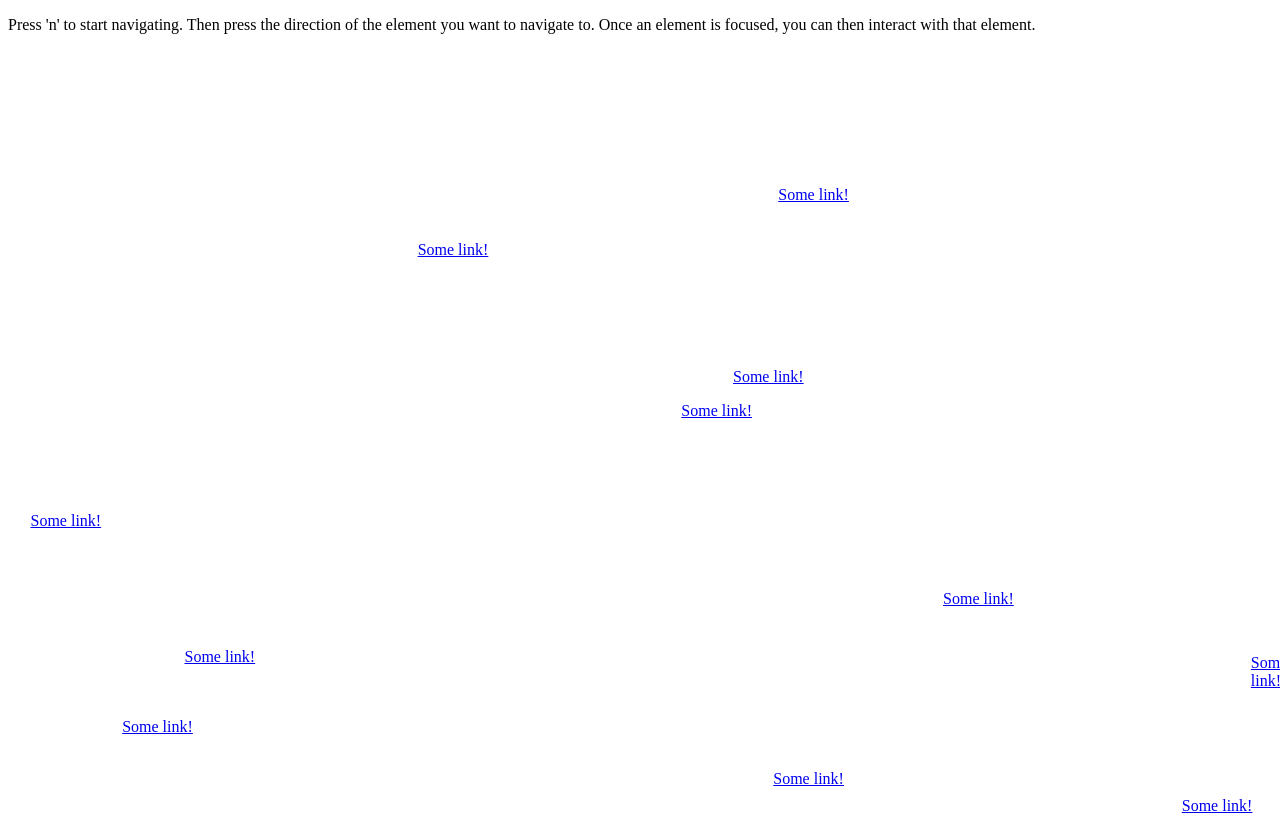
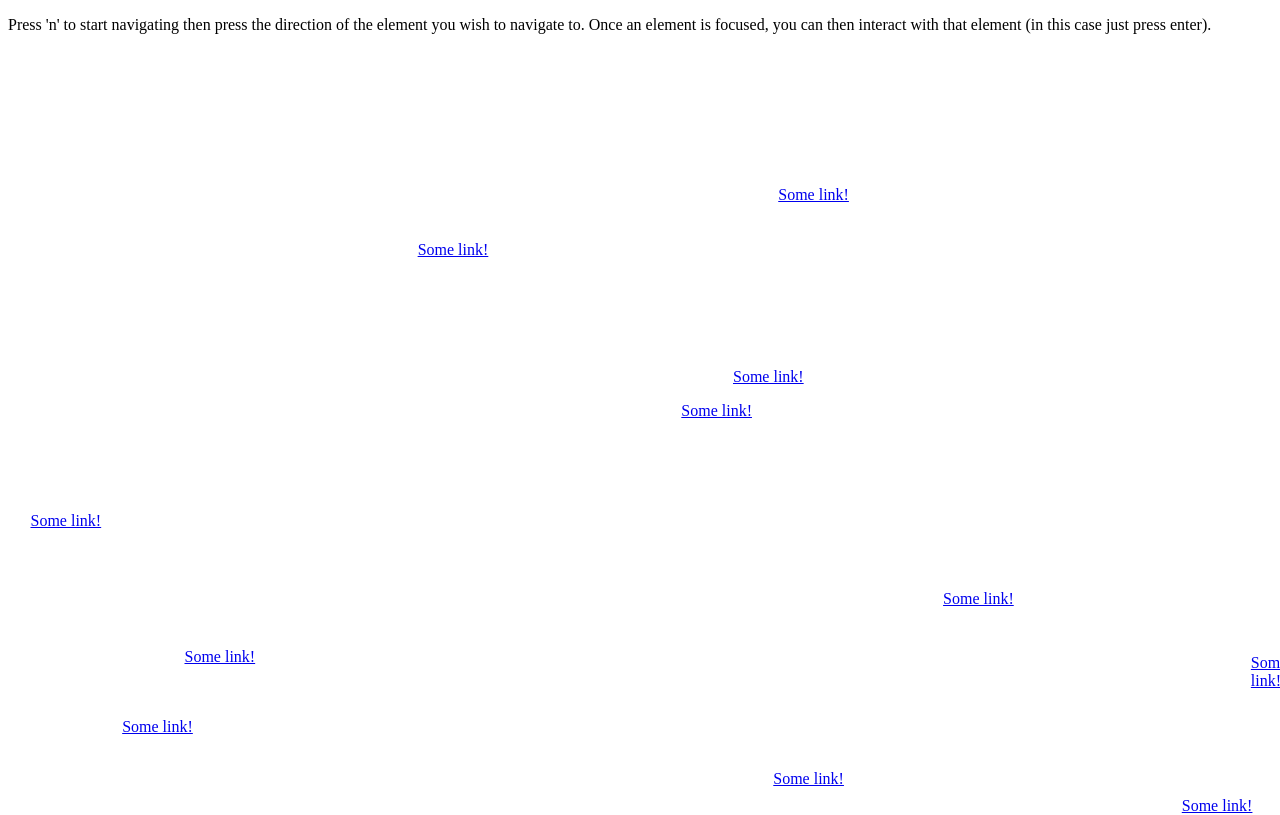
Before and after one commit to AndrewVos/navigable, a plain HTML site: page index.html in a window 1280 px wide. Drawn offline with nearby package versions, Linux system fonts and the light colour scheme.

Commit message:
Minor changes to the index

```diff
--- a/index.html
+++ b/index.html
@@ -8,7 +8,7 @@
   </head>
   <body>
     <p>
-    Press 'n' to start navigating. Then press the direction of the element you want to navigate to. Once an element is focused, you can then interact with that element.
+    Press 'n' to start navigating then press the direction of the element you wish to navigate to. Once an element is focused, you can then interact with that element (in this case just press enter).
     </p>
     <a href="http://www.andrewvos.com">Some link!</a>
     <a href="http://www.andrewvos.com">Some link!</a>
```
